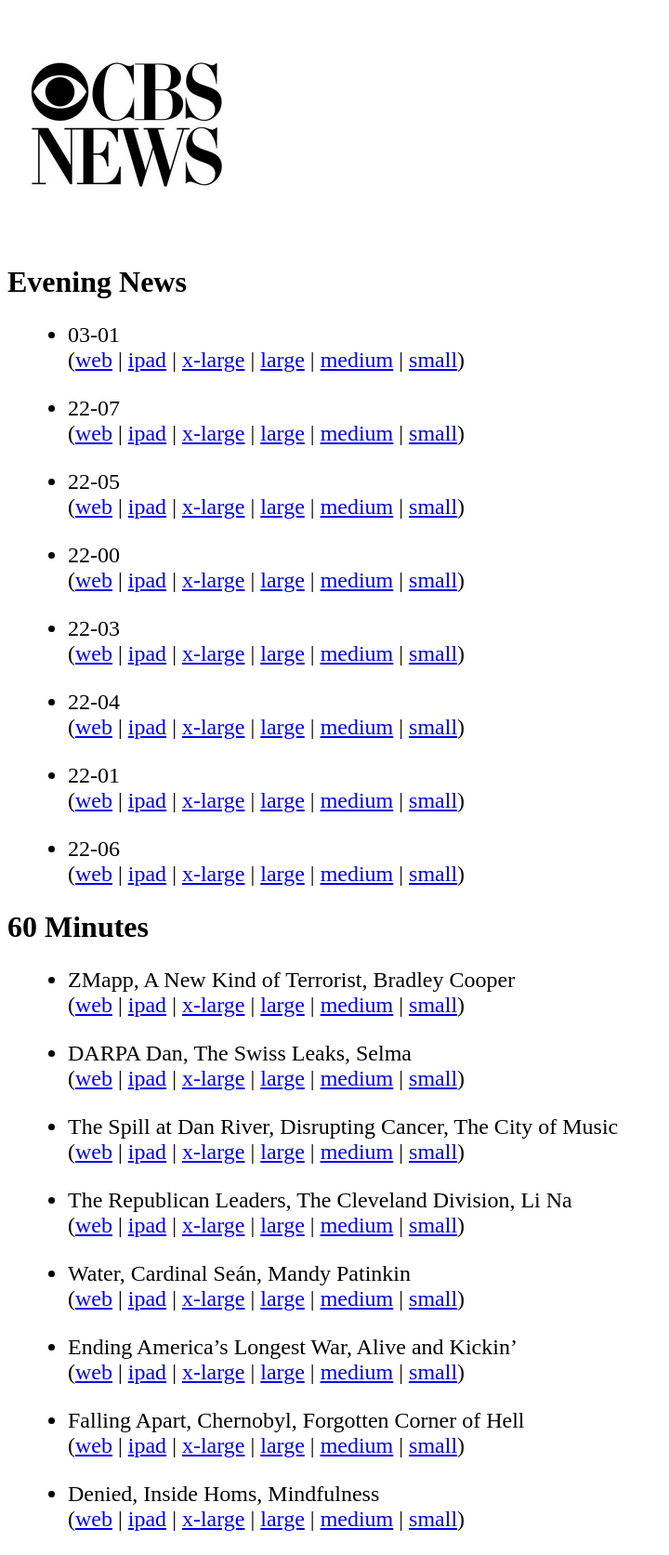
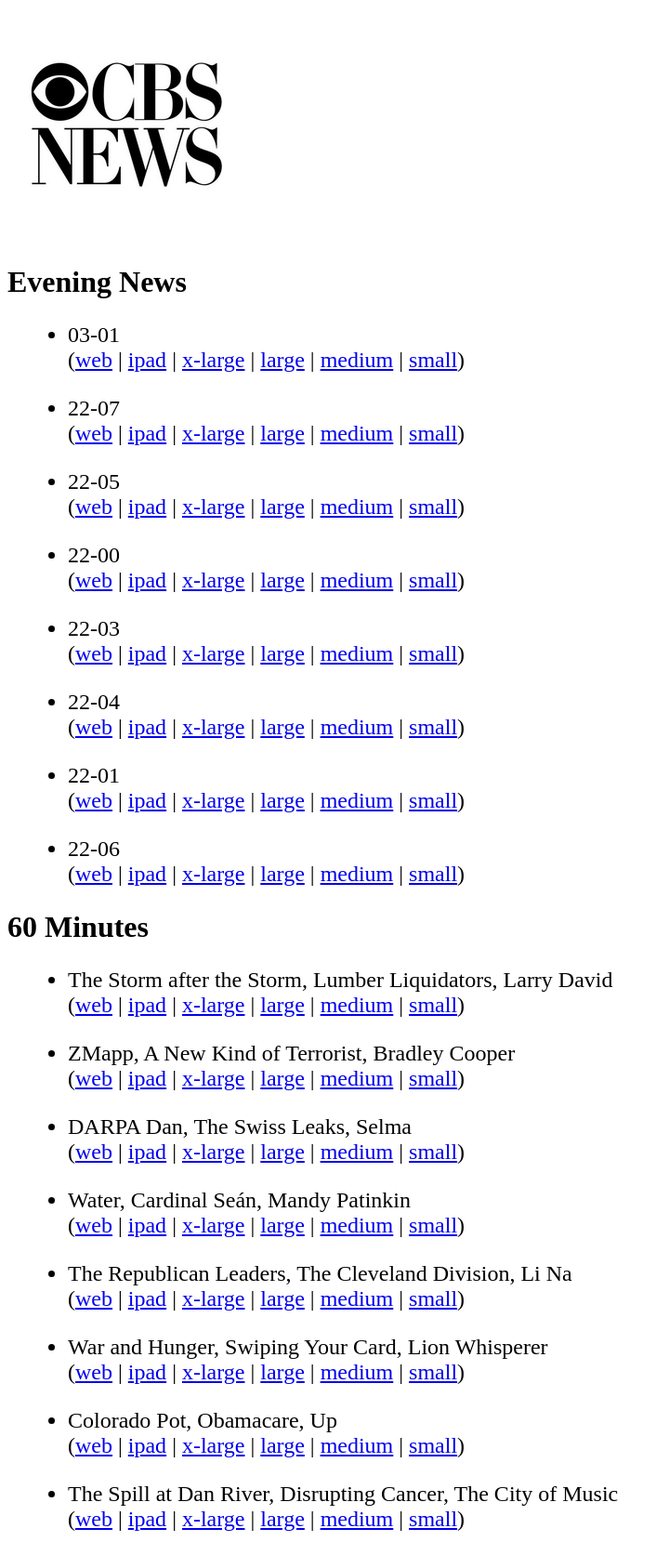
Before and after one commit to jkutner/cbsfeed, a Jekyll site: the page built from index.html, in a window 1280 px wide. Shown: the whole page at 93% size, without its empty margins (0-720 px from the left). Built offline with Jekyll 4.4.1, drawn with Linux system fonts in a browser that asks for light colours; nearby versions of some CDN libraries; some of the changed lines change nothing that is shown.

Commit message:
Updating with latest episdoes

```diff
--- a/_data/sixtymin.yml
+++ b/_data/sixtymin.yml
@@ -1,4 +1,13 @@
 ---
+- title: The Storm after the Storm, Lumber Liquidators, Larry David
+  links:
+    orig: /videos/the-storm-after-the-storm-lumber-liquidators-larry-david/
+    ipad: ipad-streaming.cbsnews.com/media/mpx/2015/02/23/402701891941/60_FULL_022215_V2_348998_500/60_FULL_022215_V2_348998_500.m3u8
+    mp4_240: media\/2015\/02\/23\/402701891941\/60_FULL_022215_V2_348988_240.mp4
+    mp4_740: media\/2015\/02\/23\/402701891941\/60_FULL_022215_V2_348988_740.mp4
+    mp4_796: media\/2015\/02\/23\/402701891941\/60_FULL_022215_V2_348988_796.mp4
+    mp4_1296: media\/2015\/02\/23\/402701891941\/60_FULL_022215_V2_348988_1296.mp4
+  date: The Storm after the Storm, Lumber Liquidators, Larry David
 - title: ZMapp, A New Kind of Terrorist, Bradley Cooper
   links:
     orig: /videos/zmapp-a-new-kind-of-terrorist-bradley-cooper/
@@ -17,6 +26,42 @@
     mp4_796: media\/2015\/02\/08\/395822659644\/60_FULL_2815_342054_796.mp4
     mp4_1296: media\/2015\/02\/08\/395822659644\/60_FULL_2815_342054_1296.mp4
   date: DARPA Dan, The Swiss Leaks, Selma
+- title: Water, Cardinal Se&aacute;n, Mandy Patinkin
+  links:
+    orig: /videos/water-cardinal-sean-mandy-patinkin/
+    ipad: ipad-streaming.cbsnews.com/media/mpx/2014/11/17/359532099703/60_FULL_111614_309578_phone.m3u8
+    mp4_240: media\/2014\/11\/17\/359532099703\/60_FULL_111614_309524_240.mp4
+    mp4_740: media\/2014\/11\/17\/359532099703\/60_FULL_111614_309524_740.mp4
+    mp4_796: media\/2014\/11\/17\/359532099703\/60_FULL_111614_309524_796.mp4
+    mp4_1296: media\/2014\/11\/17\/359532099703\/60_FULL_111614_309524_1296.mp4
+  date: Water, Cardinal Se&aacute;n, Mandy Patinkin
+- title: The Republican Leaders, The Cleveland Division, Li Na
+  links:
+    orig: /videos/the-republican-leaders-the-cleveland-division-li-na/
+    ipad: ipad-streaming.cbsnews.com/media/mpx/2015/01/26/388990019823/60_FULL_12515_336300_500/60_FULL_12515_336300_500.m3u8
+    mp4_240: media\/2015\/01\/26\/388990019823\/60_FULL_12515_336293_240.mp4
+    mp4_740: media\/2015\/01\/26\/388990019823\/60_FULL_12515_336293_740.mp4
+    mp4_796: media\/2015\/01\/26\/388990019823\/60_FULL_12515_336293_796.mp4
+    mp4_1296: media\/2015\/01\/26\/388990019823\/60_FULL_12515_336293_1296.mp4
+  date: The Republican Leaders, The Cleveland Division, Li Na
+- title: War and Hunger, Swiping Your Card, Lion Whisperer
+  links:
+    orig: /videos/war-and-hunger-swiping-your-card-lion-whisperer/
+    ipad: ipad-streaming.cbsnews.com/media/mpx/2014/11/29/365134915521/60_FULL_113014_314516_tablet.m3u8
+    mp4_240: media\/2014\/11\/29\/365134915521\/60_FULL_113014_314250_240.mp4
+    mp4_740: media\/2014\/11\/29\/365134915521\/60_FULL_113014_314250_740.mp4
+    mp4_796: media\/2014\/11\/29\/365134915521\/60_FULL_113014_314250_796.mp4
+    mp4_1296: media\/2014\/11\/29\/365134915521\/60_FULL_113014_314250_1296.mp4
+  date: War and Hunger, Swiping Your Card, Lion Whisperer
+- title: Colorado Pot, Obamacare, Up
+  links:
+    orig: /videos/colorado-pot-obamacare-up/
+    ipad: ipad-streaming.cbsnews.com/media/mpx/2015/01/11/382843459550/60_FULL_011015_329778_500/60_FULL_011015_329778_500.m3u8
+    mp4_240: media\/2015\/01\/11\/382843459550\/60_FULL_011015_329632_240.mp4
+    mp4_740: media\/2015\/01\/11\/382843459550\/60_FULL_011015_329632_740.mp4
+    mp4_796: media\/2015\/01\/11\/382843459550\/60_FULL_011015_329632_796.mp4
+    mp4_1296: media\/2015\/01\/11\/382843459550\/60_FULL_011015_329632_1296.mp4
+  date: Colorado Pot, Obamacare, Up
 - title: The Spill at Dan River, Disrupting Cancer, The City of Music
   links:
     orig: /videos/the-spill-at-dan-river-disrupting-cancer-the-city-of-music/
@@ -26,48 +71,3 @@
     mp4_796: media\/2014\/12\/07\/368440899558\/60_FULL_120714_317393_796.mp4
     mp4_1296: media\/2014\/12\/07\/368440899558\/60_FULL_120714_317393_1296.mp4
   date: The Spill at Dan River, Disrupting Cancer, The City of Music
-- title: The Republican Leaders, The Cleveland Division, Li Na
-  links:
-    orig: /videos/the-republican-leaders-the-cleveland-division-li-na/
-    ipad: ipad-streaming.cbsnews.com/media/mpx/2015/01/26/388990019823/60_FULL_12515_336300_500/60_FULL_12515_336300_500.m3u8
-    mp4_240: media\/2015\/01\/26\/388990019823\/60_FULL_12515_336293_240.mp4
-    mp4_740: media\/2015\/01\/26\/388990019823\/60_FULL_12515_336293_740.mp4
-    mp4_796: media\/2015\/01\/26\/388990019823\/60_FULL_12515_336293_796.mp4
-    mp4_1296: media\/2015\/01\/26\/388990019823\/60_FULL_12515_336293_1296.mp4
-  date: The Republican Leaders, The Cleveland Division, Li Na
-- title: Water, Cardinal Se&aacute;n, Mandy Patinkin
-  links:
-    orig: /videos/water-cardinal-sean-mandy-patinkin/
-    ipad: ipad-streaming.cbsnews.com/media/mpx/2014/11/17/359532099703/60_FULL_111614_309578_phone.m3u8
-    mp4_240: media\/2014\/11\/17\/359532099703\/60_FULL_111614_309524_240.mp4
-    mp4_740: media\/2014\/11\/17\/359532099703\/60_FULL_111614_309524_740.mp4
-    mp4_796: media\/2014\/11\/17\/359532099703\/60_FULL_111614_309524_796.mp4
-    mp4_1296: media\/2014\/11\/17\/359532099703\/60_FULL_111614_309524_1296.mp4
-  date: Water, Cardinal Se&aacute;n, Mandy Patinkin
-- title: Ending America&rsquo;s Longest War, Alive and Kickin&rsquo;
-  links:
-    orig: /videos/ending-americas-longest-war-alive-and-kickin/
-    ipad: ipad-streaming.cbsnews.com/media/mpx/2015/02/23/402701891941/60_FULL_022215_V2_348998_500/60_FULL_022215_V2_348998_500.m3u8
-    mp4_240: media\/2015\/02\/23\/402701891941\/60_FULL_022215_V2_348988_240.mp4
-    mp4_740: media\/2015\/02\/23\/402701891941\/60_FULL_022215_V2_348988_740.mp4
-    mp4_796: media\/2015\/02\/23\/402701891941\/60_FULL_022215_V2_348988_796.mp4
-    mp4_1296: media\/2015\/02\/23\/402701891941\/60_FULL_022215_V2_348988_1296.mp4
-  date: Ending America&rsquo;s Longest War, Alive and Kickin&rsquo;
-- title: Falling Apart, Chernobyl, Forgotten Corner of Hell
-  links:
-    orig: /videos/falling-apart-chernobyl-forgotten-corner-of-hell/
-    ipad: ipad-streaming.cbsnews.com/media/mpx/2015/02/23/402701891941/60_FULL_022215_V2_348998_500/60_FULL_022215_V2_348998_500.m3u8
-    mp4_240: media\/2014\/11\/23\/362313795967\/60_FULL_11232014_312148_240.mp4
-    mp4_740: media\/2014\/11\/23\/362313795967\/60_FULL_11232014_312148_740.mp4
-    mp4_796: media\/2014\/11\/23\/362313795967\/60_FULL_11232014_312148_796.mp4
-    mp4_1296: media\/2014\/11\/23\/362313795967\/60_FULL_11232014_312148_1296.mp4
-  date: Falling Apart, Chernobyl, Forgotten Corner of Hell
-- title: Denied, Inside Homs, Mindfulness
-  links:
-    orig: /videos/denied-inside-homs-mindfulness/
-    ipad: ipad-streaming.cbsnews.com/media/mpx/2014/12/14/372475971824/60_FULL_121414_320321_phone.m3u8
-    mp4_240: media\/2014\/12\/14\/372475971824\/60_FULL_121414_320246_240.mp4
-    mp4_740: media\/2014\/12\/14\/372475971824\/60_FULL_121414_320246_740.mp4
-    mp4_796: media\/2014\/12\/14\/372475971824\/60_FULL_121414_320246_796.mp4
-    mp4_1296: media\/2014\/12\/14\/372475971824\/60_FULL_121414_320246_1296.mp4
-  date: Denied, Inside Homs, Mindfulness
```
